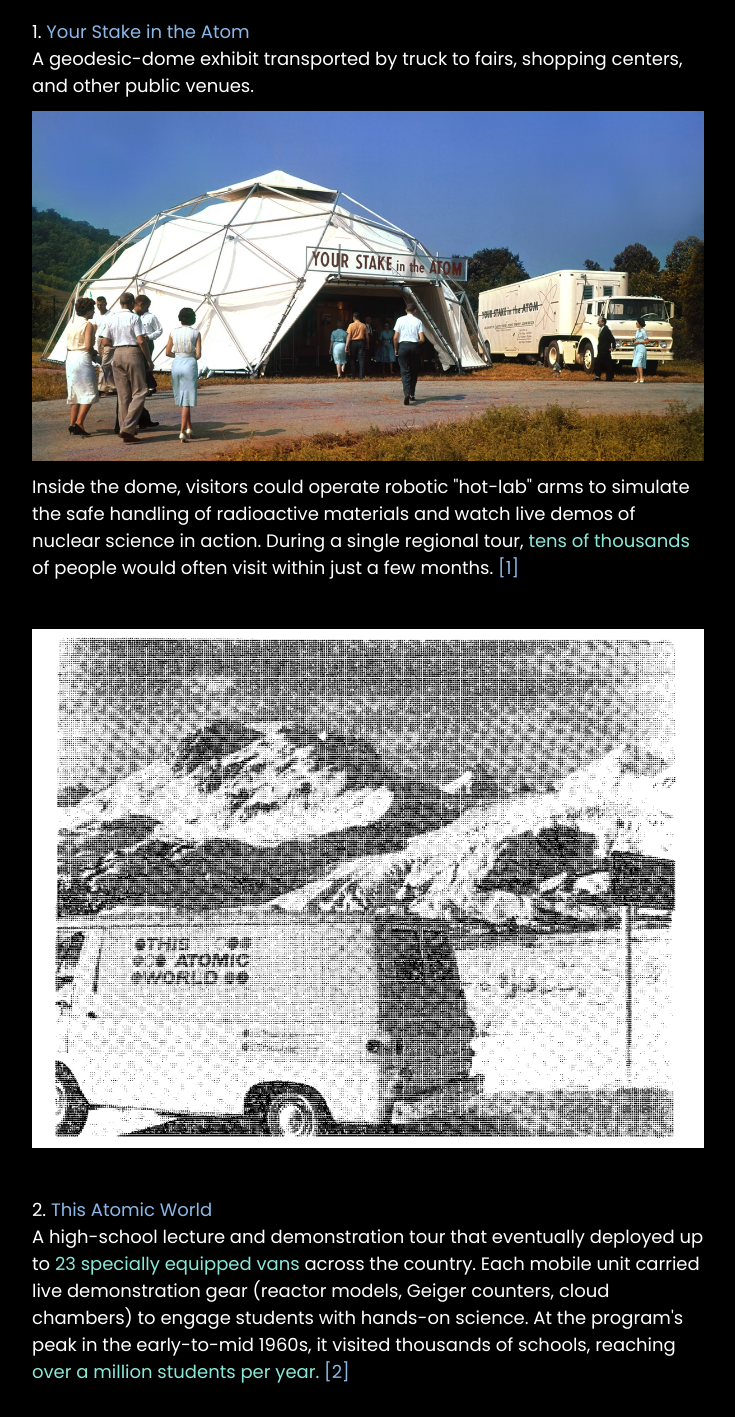
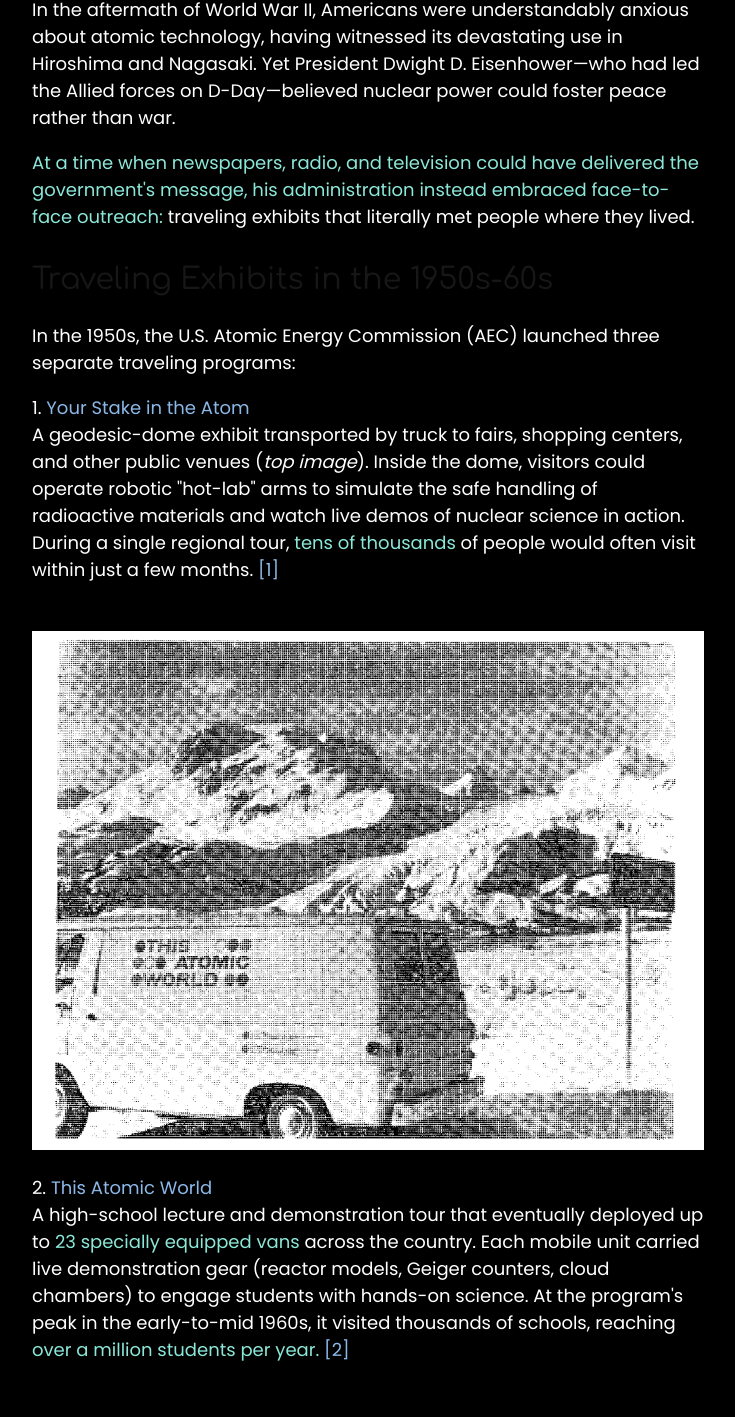
Before and after one commit to PhysicalPlant/rovingreactor_website, a Next.js app: page /legacy in a window 1280 px wide. Shown: the part 634-2051 px from the top of the page, without its empty margins (0-735 px from the left). Built offline with nearby package versions, Linux system fonts and the light colour scheme; a web font is replaced by a local one.

Commit message:
Tweaks to legacy page and Legacy navigation dropdown

```diff
--- a/src/app/components/Navigation.tsx
+++ b/src/app/components/Navigation.tsx
@@ -59,10 +59,11 @@ export default function Navigation() {
                 </button>
                 {isLegacyDropdownOpen && (
                   <div className="absolute top-full left-0 mt-2 w-60 bg-slate-800 shadow-lg rounded-md py-2">
-                    <Link href="/legacy" className="block px-4 py-2 text-white hover:bg-slate-700">Legacy</Link>
+                    <Link href="/legacy" className="block px-4 py-2 text-white hover:bg-slate-700">Overview</Link>
                     <Link href="/legacy/your-stake-in-the-atom" className="block px-4 py-2 text-white hover:bg-slate-700">Your Stake in the Atom</Link>
+                    <Link href="/legacy/this-atomic-world" className="block px-4 py-2 text-white hover:bg-slate-700">This Atomic World</Link>
                     <Link href="/legacy/atoms-for-peace" className="block px-4 py-2 text-white hover:bg-slate-700">Atoms for Peace</Link>
-                    <Link href="/legacy/this-atomic-world" className="block px-4 py-2 text-white hover:bg-slate-700">This Atomic World</Link>
+
                   </div>
                 )}
               </li>
@@ -110,10 +111,11 @@ export default function Navigation() {
             <ul className="flex flex-col space-y-4 px-4">
               <li><Link href="/" className="block text-white hover:text-gray-300" onClick={() => setIsMenuOpen(false)}>Home</Link></li>
               <li><Link href="/exhibits" className="block text-white hover:text-gray-300" onClick={() => setIsMenuOpen(false)}>Exhibits</Link></li>
-              <li><Link href="/legacy" className="block text-white hover:text-gray-300" onClick={() => setIsMenuOpen(false)}>Legacy</Link></li>
+              <li><Link href="/legacy" className="block text-white hover:text-gray-300" onClick={() => setIsMenuOpen(false)}>Overview</Link></li>
               <li className="pl-4"><Link href="/legacy/your-stake-in-the-atom" className="block text-white hover:text-gray-300" onClick={() => setIsMenuOpen(false)}>Your Stake in the Atom</Link></li>
+              <li className="pl-4"><Link href="/legacy/this-atomic-world" className="block text-white hover:text-gray-300" onClick={() => setIsMenuOpen(false)}>This Atomic World</Link></li>
               <li className="pl-4"><Link href="/legacy/atoms-for-peace" className="block text-white hover:text-gray-300" onClick={() => setIsMenuOpen(false)}>Atoms for Peace</Link></li>
-              <li className="pl-4"><Link href="/legacy/this-atomic-world" className="block text-white hover:text-gray-300" onClick={() => setIsMenuOpen(false)}>This Atomic World</Link></li>
+
               <li><Link href="/timeline" className="block text-white hover:text-gray-300" onClick={() => setIsMenuOpen(false)}>Timeline</Link></li>
               <li><Link href="/coalition" className="block text-white hover:text-gray-300" onClick={() => setIsMenuOpen(false)}>Coalition</Link></li>
               <li><Link href="/contact" className="block text-white hover:text-gray-300" onClick={() => setIsMenuOpen(false)}>Contact</Link></li>
--- a/src/app/legacy/atoms-for-peace/page.tsx
+++ b/src/app/legacy/atoms-for-peace/page.tsx
@@ -36,7 +36,7 @@ export default function AtomsForPeace() {
               height={1000}
             />
           </div>
-          <a href="https://rovingreactor.org/exhibits" className="my-16 border border-white text-white px-4 py-2 rounded-md hover:bg-white hover:text-black hover:no-underline transition-colors decoration-0">Exhibits</a>
+          <a href="https://rovingreactor.org/exhibits" className="my-16 border border-white text-white px-4 py-2 rounded-md hover:bg-white hover:text-black hover:no-underline transition-colors decoration-0">Our Exhibits</a>
         </div>
       </main>
       <Footer />
--- a/src/app/legacy/page.tsx
+++ b/src/app/legacy/page.tsx
@@ -74,7 +74,13 @@ export default function Legacy() {
             <h2 className="text-3xl text-white mb-6">
               — and Where We're Headed Next
             </h2>
-
+            <Image
+              src="/img/YourStakeInTheAtom2.png"
+              alt="Your Stake in the Atom"
+              className="w-full h-auto my-3"
+              width={1000}
+              height={1000}
+            />
             <p className="text-white text-lg mb-6">
               In the aftermath of World War II, Americans were understandably
               anxious about atomic technology, having witnessed its devastating
@@ -90,7 +96,7 @@ export default function Legacy() {
               </strong>{" "}
               traveling exhibits that literally met people where they lived.
             </p>
-            <h2 className="text-3xl  mb-6">
+            <h2 className="text-3xl  mb-6 mt-8">
               Traveling Exhibits in the 1950s-60s
             </h2>
             <p className="text-white text-lg mb-6">
@@ -104,14 +110,7 @@ export default function Legacy() {
                   <a href="/legacy/your-stake-in-the-atom">Your Stake in the Atom</a>
                 </strong>
                 <br />A geodesic-dome exhibit transported by truck to fairs,
-                shopping centers, and other public venues.<br />
-                <Image
-                  src="/img/YourStakeInTheAtom2.png"
-                  alt="Your Stake in the Atom"
-                  className="w-full h-auto my-3"
-                  width={1000}
-                  height={1000}
-                /> Inside the dome,
+                shopping centers, and other public venues (<em>top image</em>). Inside the dome,
                 visitors could operate robotic "hot-lab" arms to simulate the
                 safe handling of radioactive materials and watch live demos of
                 nuclear science in action. During a single regional tour,{" "}
@@ -124,12 +123,11 @@ export default function Legacy() {
               <Image
                 src="/img/ThisAtomicWorld-cropped.png"
                 alt="This Atomic World"
-                className="w-full h-auto my-6"
+                className="w-full h-auto mb-3"
                 width={1000}
                 height={1000}
               />
-              <li className="mt-12 mb-16">
-
+              <li className="mt-6 mb-14">
                 <strong className="text-[#8be8d9]"><a href="/legacy/this-atomic-world">This Atomic World</a></strong>
                 <br />A high-school lecture and demonstration tour that
                 eventually deployed up to{" "}
@@ -152,7 +150,7 @@ export default function Legacy() {
                 className="w-full h-auto my-6"
               />
 
-              <li className="mt-12 mb-16">
+              <li className="mt-6 mb-16">
                 <strong className="text-[#8be8d9]">
                   <a href="/legacy/atoms-for-peace">Atoms for Peace</a>
                 </strong>
@@ -196,7 +194,7 @@ export default function Legacy() {
                 scientists, engineers, and a skilled workforce ready to drive
                 the future of nuclear energy.
               </p>
-              <div className="my-12"><a href="https://rovingreactor.org/exhibits" className="my-32 border border-white text-white px-4 py-2 rounded-md hover:bg-white hover:text-black hover:no-underline transition-colors decoration-0">Exhibits</a></div>
+              <div className="my-12"><a href="https://rovingreactor.org/exhibits" className="my-32 border border-white text-white px-4 py-2 rounded-md hover:bg-white hover:text-black hover:no-underline transition-colors decoration-0">Our Exhibits</a></div>
             </div>
 
             {/* Replace the citations section with this accordion */}
--- a/src/app/legacy/this-atomic-world/page.tsx
+++ b/src/app/legacy/this-atomic-world/page.tsx
@@ -25,7 +25,7 @@ export default function ThisAtomicWorld() {
               height={1000}
             />
           </div>
-          <a href="https://rovingreactor.org/exhibits" className="my-16 border border-white text-white px-4 py-2 rounded-md hover:bg-white hover:text-black hover:no-underline transition-colors decoration-0">Exhibits</a>
+          <a href="https://rovingreactor.org/exhibits" className="my-16 border border-white text-white px-4 py-2 rounded-md hover:bg-white hover:text-black hover:no-underline transition-colors decoration-0">Our Exhibits</a>
 
         </div>
       </main>
--- a/src/app/legacy/your-stake-in-the-atom/page.tsx
+++ b/src/app/legacy/your-stake-in-the-atom/page.tsx
@@ -45,7 +45,7 @@ export default function YourStakeInTheAtom() {
             href="https://rovingreactor.org/exhibits"
             className="my-16 border border-white text-white px-4 py-2 rounded-md hover:bg-white hover:text-black hover:no-underline transition-colors decoration-0"
           >
-            Exhibits
+            Our Exhibits
           </a>
         </div>
       </main>
```
